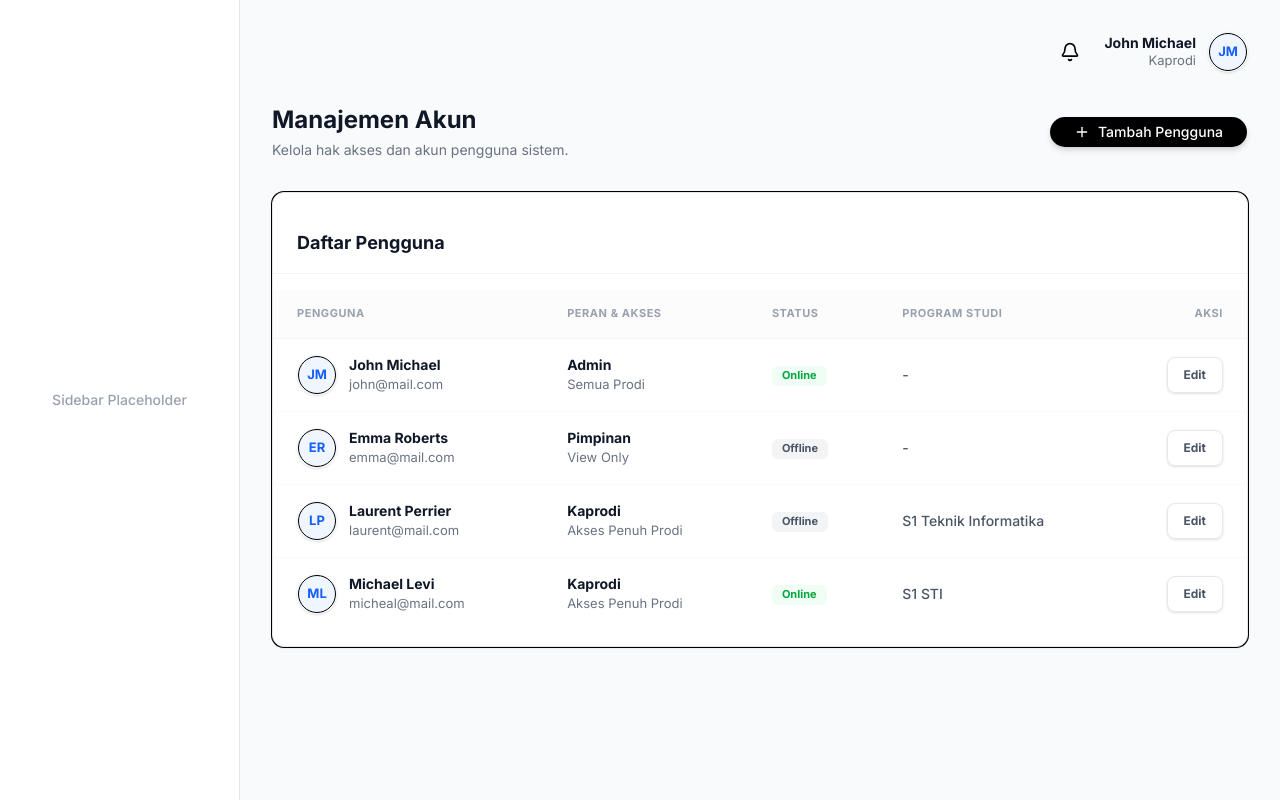
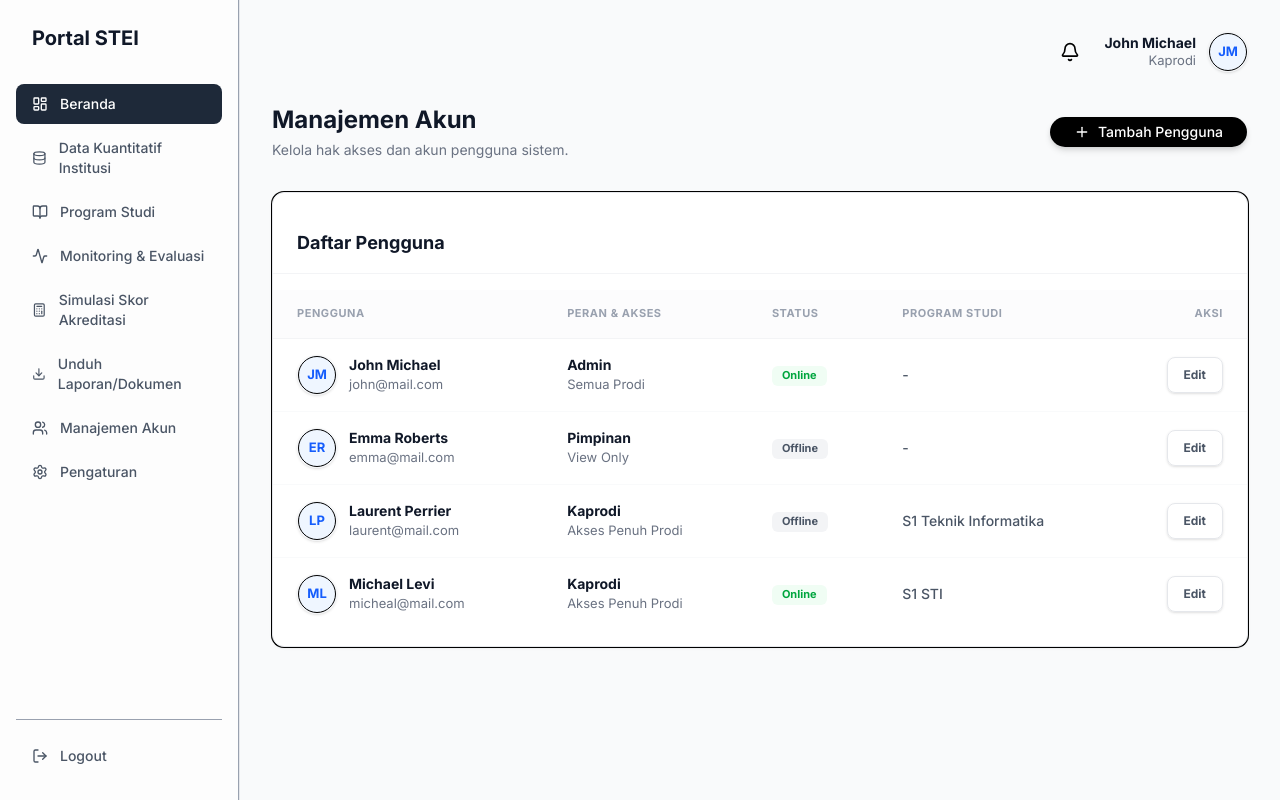
Before and after one commit to nazihnajmudin/mirror-ppl-g3-6-if3250_k03_g06_stei1-fe, a Next.js app: page /manajemen-akun in a window 1280 px wide. Built offline with nearby package versions, Linux system fonts and the light colour scheme.

Commit message:
feat: add sidebar to account management page

```diff
--- a/src/app/(manajemen-akun)/manajemen-akun/page.tsx
+++ b/src/app/(manajemen-akun)/manajemen-akun/page.tsx
@@ -4,6 +4,7 @@ import * as React from "react"
 import Link from "next/link"
 import { Plus } from "lucide-react"
 import { Header } from "@/components/layout/header"
+import { Sidebar } from "@/components/layout/sidebar"
 
 import {
   Avatar,
@@ -85,7 +86,7 @@ export default function ManajemenAkunPage() {
     <div className="min-h-screen flex bg-[#F9FAFB]">
       {/* Sidebar Placeholder: To be implemented by friend */}
       <div className="w-[240px] fixed h-full bg-white border-r border-gray-200 hidden md:flex items-center justify-center text-gray-400 text-sm font-medium">
-        Sidebar Placeholder
+        <Sidebar/>
       </div>
 
       {/* Main Content */}
```
